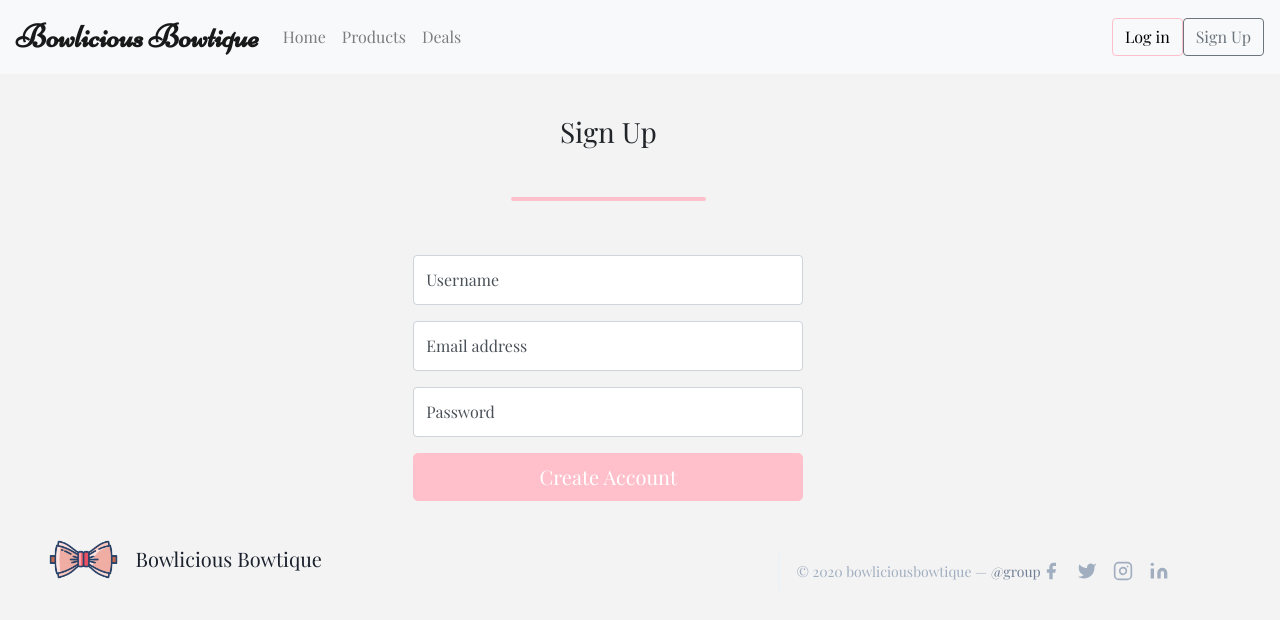
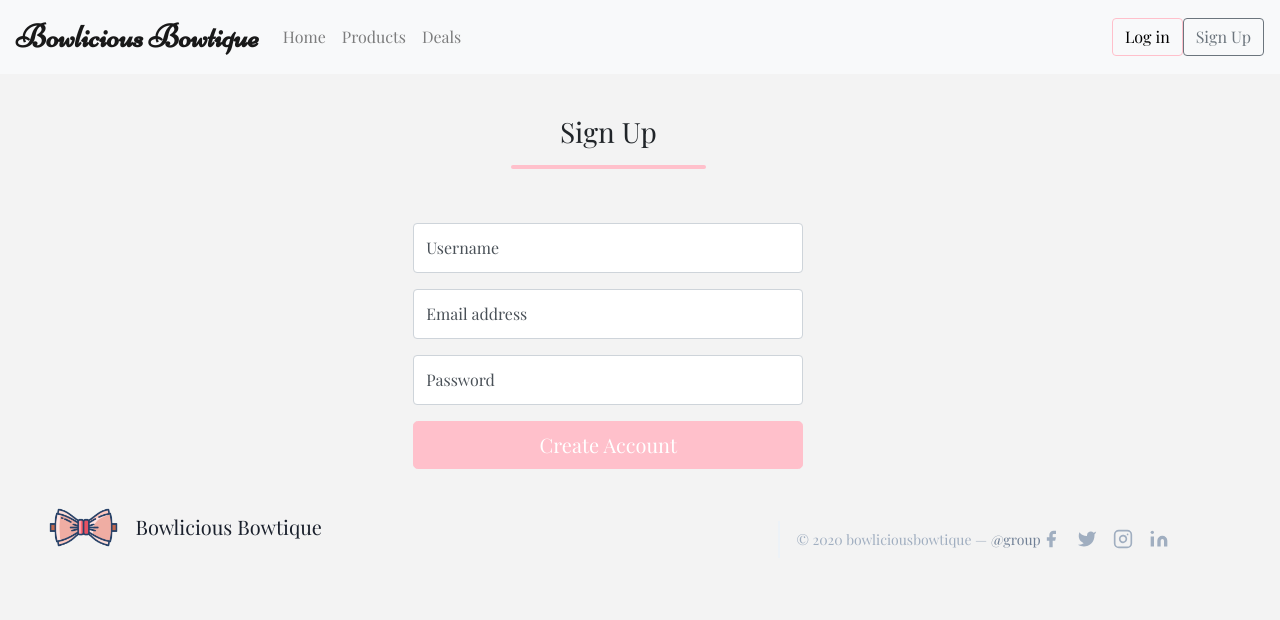
Before and after one commit to MatthewPalmer9/bowliciousbowtique, a React (Create React App) app: page /signup in a window 1280 px wide. Shown: the top 620 px of the page. Built offline with nearby package versions, Linux system fonts and the light colour scheme.

Commit message:
Changed rounded line style for forms

```diff
--- a/src/App.css
+++ b/src/App.css
@@ -105,6 +105,10 @@ li a {
     background-color: lightgrey;
 }
 
+span.form {
+    margin-top: 0!important;
+}
+
 .site-logo {
     width: 10%!important;
     margin: 0!important;
--- a/src/sessions/Login.js
+++ b/src/sessions/Login.js
@@ -8,7 +8,7 @@ export default class Login extends Component {
                 <form className="form-signin">
                     <div className="text-center mb-4">
                         <h1 className="h3 mb-3 font-weight-normal">Sign In</h1>
-                        <span className="inline-block h-1 w-50 rounded pink mt-8 mb-6"></span>
+                        <span className="form inline-block h-1 w-50 rounded pink mt-8 mb-6"></span>
                     </div>
 
                     <div className="form-label-group">
--- a/src/sessions/Signup.js
+++ b/src/sessions/Signup.js
@@ -7,7 +7,7 @@ export default class Signup extends Component {
                 <form className="form-signin">
                     <div className="text-center mb-4">
                         <h1 className="h3 mb-3 font-weight-normal">Sign Up</h1>
-                        <span className="inline-block h-1 w-50 rounded pink mt-8 mb-6"></span>
+                        <span className="form inline-block h-1 w-50 rounded pink mt-8 mb-6"></span>
                     </div>
 
                     <div className="form-label-group">
```
